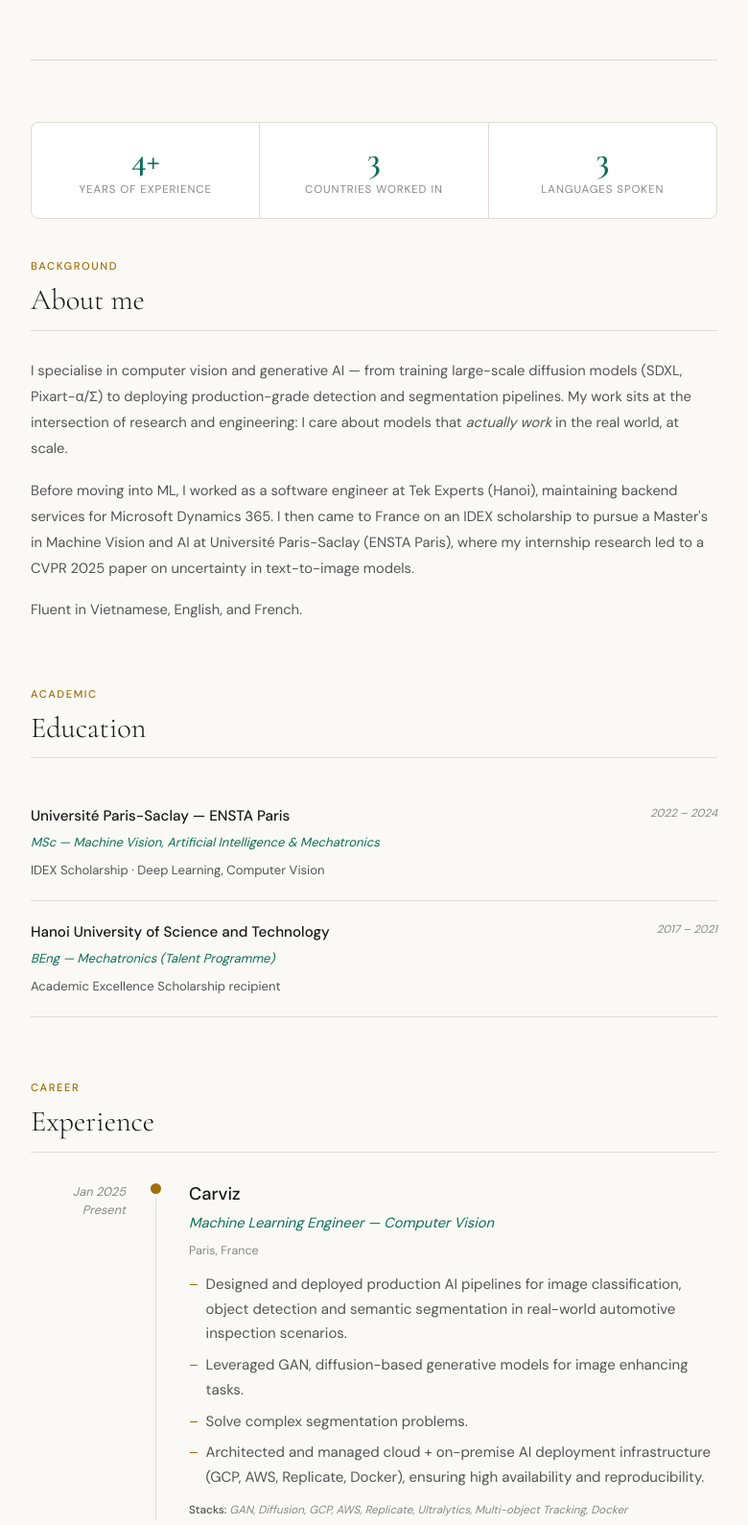
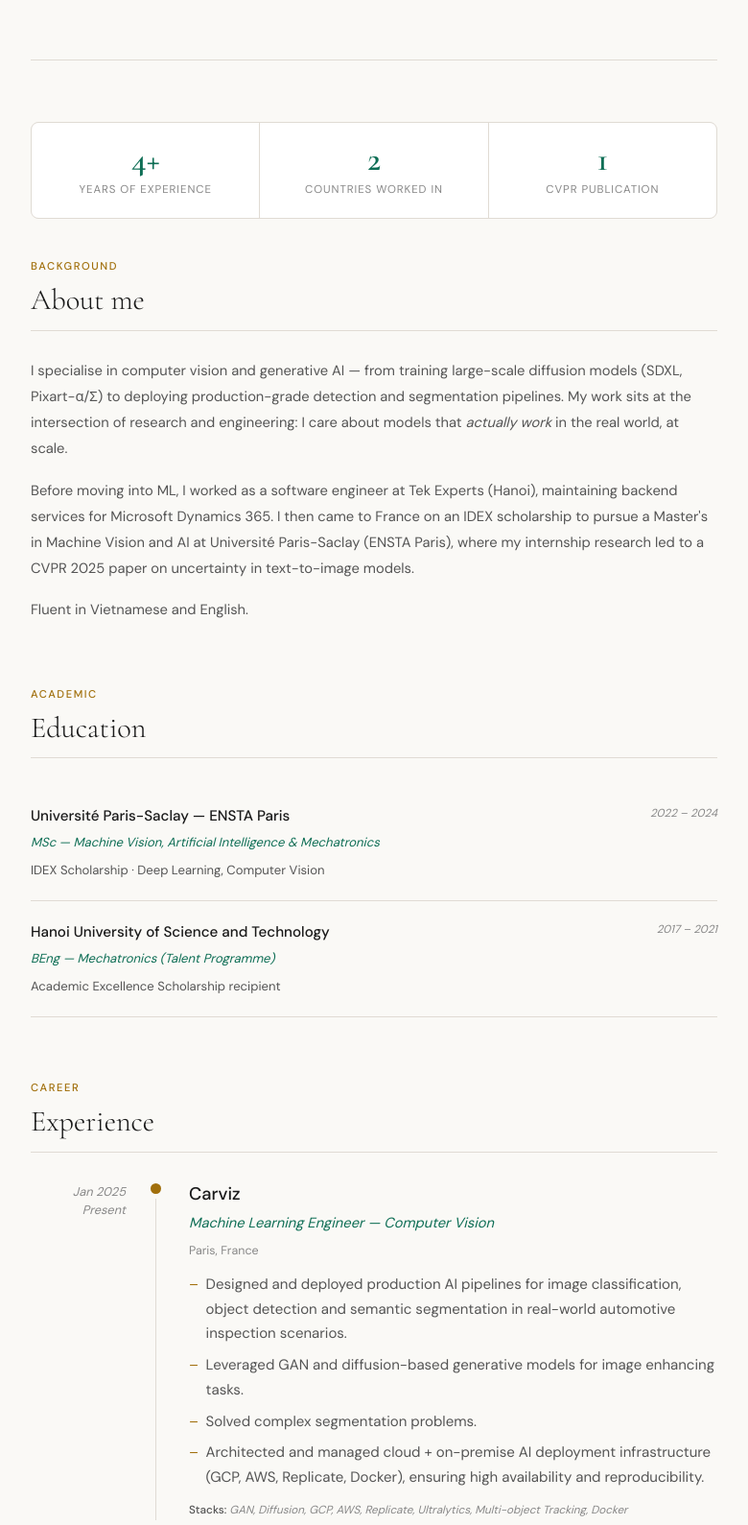
Before and after one commit to DatTrongNg/DatTrongNg.github.io, a plain HTML site: page index.html in a window 1280 px wide. Shown: the part 551-2140 px from the top of the page at 96% size, without its empty margins (250-1030 px from the left). Drawn offline with nearby package versions, Linux system fonts and the light colour scheme.

Commit message:
fix stats, remove blog, update experience

```diff
--- a/index.html
+++ b/index.html
@@ -19,7 +19,6 @@
       <li><a href="#experience">Experience</a></li>
       <li><a href="#publications">Publications</a></li>
       <li><a href="#skills">Skills</a></li>
-      <li><a href="#blog">Blog</a></li>
     </ul>
     <button class="nav-toggle" id="nav-toggle" aria-label="Menu">☰</button>
   </div>
@@ -43,8 +42,8 @@
 
     <div class="stats">
       <div class="stat"><div class="stat-num">4+</div><div class="stat-label">Years of Experience</div></div>
-      <div class="stat"><div class="stat-num">3</div><div class="stat-label">Countries Worked In</div></div>
-      <div class="stat"><div class="stat-num">3</div><div class="stat-label">Languages Spoken</div></div>
+      <div class="stat"><div class="stat-num">2</div><div class="stat-label">Countries Worked In</div></div>
+      <div class="stat"><div class="stat-num">1</div><div class="stat-label">CVPR Publication</div></div>
     </div>
 
     <div class="section">
@@ -52,7 +51,7 @@
       <h2 class="section-title">About me</h2>
       <p style="font-size:0.92rem;color:var(--mid);line-height:1.85;margin-bottom:1rem;">I specialise in computer vision and generative AI — from training large-scale diffusion models (SDXL, Pixart-α/Σ) to deploying production-grade detection and segmentation pipelines. My work sits at the intersection of research and engineering: I care about models that <em>actually work</em> in the real world, at scale.</p>
       <p style="font-size:0.92rem;color:var(--mid);line-height:1.85;margin-bottom:1rem;">Before moving into ML, I worked as a software engineer at Tek Experts (Hanoi), maintaining backend services for Microsoft Dynamics 365. I then came to France on an IDEX scholarship to pursue a Master's in Machine Vision and AI at Université Paris-Saclay (ENSTA Paris), where my internship research led to a CVPR 2025 paper on uncertainty in text-to-image models.</p>
-      <p style="font-size:0.92rem;color:var(--mid);line-height:1.85;">Fluent in Vietnamese, English, and French.</p>
+      <p style="font-size:0.92rem;color:var(--mid);line-height:1.85;">Fluent in Vietnamese and English.</p>
     </div>
 
     <div class="section">
@@ -92,8 +91,8 @@
           <div class="tl-location">Paris, France</div>
           <ul>
             <li>Designed and deployed production AI pipelines for image classification, object detection and semantic segmentation in real-world automotive inspection scenarios.</li>
-            <li>Leveraged GAN, diffusion-based generative models for image enhancing tasks.</li>
-            <li>Solve complex segmentation problems.</li>
+            <li>Leveraged GAN and diffusion-based generative models for image enhancing tasks.</li>
+            <li>Solved complex segmentation problems.</li>
             <li>Architected and managed cloud + on-premise AI deployment infrastructure (GCP, AWS, Replicate, Docker), ensuring high availability and reproducibility.</li>
           </ul>
           <div class="tl-stack"><strong>Stacks:</strong> GAN, Diffusion, GCP, AWS, Replicate, Ultralytics, Multi-object Tracking, Docker</div>
@@ -201,27 +200,9 @@
     </div>
   </section>
 
-  <!-- BLOG -->
-  <section id="blog" class="section">
-    <div class="section-label">Writing</div>
-    <h2 class="section-title">Blog</h2>
-    <div class="blog-empty">
-      Posts coming soon — I'll be writing about diffusion models, uncertainty estimation, and production CV systems.
-    </div>
-    <!--
-    <a class="blog-post" href="posts/my-post.html">
-      <div>
-        <div class="blog-post-title">Post title here</div>
-        <div class="blog-post-excerpt">Short description, two sentences max.</div>
-      </div>
-      <div class="blog-post-date">Apr 2025</div>
-    </a>
-    -->
-  </section>
-
   <footer>
     <div class="footer-links">
-      <a href="/cdn-cgi/l/email-protection#f79396838385989990c6c5c6c7ceceb7909a969e9bd994989a">Email</a>
+      <a href="mailto:dattrong121099@gmail.com">Email</a>
       <a href="https://github.com/DatTrongNg" target="_blank">GitHub</a>
       <a href="https://www.linkedin.com/in/dat-nguyen-18001b213/" target="_blank">LinkedIn</a>
     </div>
@@ -230,4 +211,6 @@
 
 </main>
 
-<scr
+<script src="js/main.js"></script>
+</body>
+</html>
```
